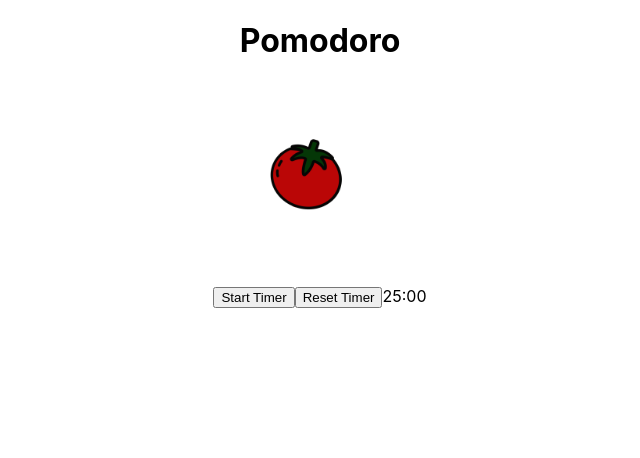
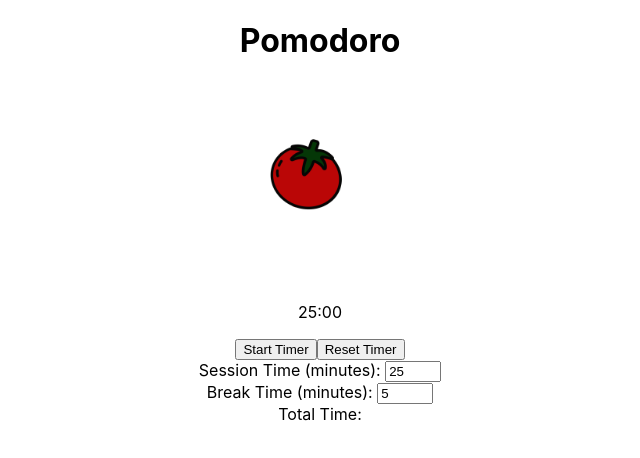
Before and after one commit to adi868/Pomodoro, a React (Create React App) app in the folder pomodoro/: page / in a window 1280 px wide. Shown: the top 458 px of the page, without its empty margins (320-960 px from the left). Built offline with nearby package versions, Linux system fonts and the light colour scheme.

Commit message:
Update App.js

```diff
--- a/pomodoro/src/App.js
+++ b/pomodoro/src/App.js
@@ -1,17 +1,19 @@
-import {useEffect, useState} from 'react';
-import './App.scss';
-import tomato from './tomato.gif';
-import tone from './tone.mp3';
+import { useEffect, useState } from "react";
+import "./App.scss";
+import tomato from "./tomato.gif";
+import tone from "./tone.mp3";
 
 function Pomodoro() {
-  let [timer, setTimer] = useState(1500) //25 minutes in seconds
-  //customize number of minutes to something else. input field
+  const [sessionTime, setSessionTime] = useState(25); //set default session time
+  let [timer, setTimer] =  useState(sessionTime * 60); // Convert session time to milliseconds, which will later be converted back to min & sec
   let [paused, setPaused] = useState(true);
   const [isTimerUp, setIsTimerUp] = useState(false);
+  //for session input fields
 
-
-  //TODO: add sound effects and message when the timer is over
   //TODO: add music options in the background for studying from the spotify API?
+  //TODO: after working session is over, add timer for 5 minute break session
+  //TODO: ability to change the minutes in both before starting--session and break
+  //TODO: auto restart timer? set total study time period--to determine to auto loop or not
 
   //this
   useEffect(() => {
@@ -30,17 +32,15 @@ function Pomodoro() {
   }, [paused]);
   //returned cleanup clears the interval when the component unmounts. useEffect with a cleanup function returned = componentWillUnmount. whenever the paused state changes, the effect is triggered--tied to toggle play
 
-
-function togglePlay(){
+  function togglePlay() {
     //always use the setter function to update the state value. trigger rerender of the component with the updated state value.
-  setPaused(!paused)
+    setPaused(!paused);
   }
 
-
-function resetTimer(){
+  function resetTimer() {
     setTimer(1500);
-  setPaused(true)
-  setIsTimerUp(false)
+    setPaused(true);
+    setIsTimerUp(false);
   }
 
   useEffect(() => {
@@ -52,17 +52,32 @@ useEffect(() => {
   }, [timer]);
   //timer as a dependency, event only triggered when the timer value changes. will update isTimerUp when the timer reaches zero
 
+  function convertMsToMinutesAndSeconds(ms) {
+    const minutes = Math.floor(ms / 60);
+    const seconds = Math.floor(ms % 60);
+    return (
+      minutes.toString().padStart(2, "0") +
+      ":" +
+      seconds.toString().padStart(2, "0")
+    );
+  }
   const playSound = () => {
     //html audio element api
     const audio = new Audio(tone);
     audio.play();
+  };
+
+  const handleInputChange = (e) => {
+    const inputValue = parseInt(e.target.value);
+
+    if (!isNaN(inputValue)) {
+      setSessionTime(inputValue);
+      setTimer(inputValue * 60)
+      setIsTimerUp(false)
     }
+  };
 
-function convertMsToMinutesAndSeconds(ms) {
-  const minutes = Math.floor(ms / 60);
-  const seconds = Math.floor(ms % 60);
-  return minutes.toString().padStart(2, '0') + ':' + seconds.toString().padStart(2, '0')
-}
+  function handleBreak() {}
 
   return (
     <div className="App">
@@ -70,10 +85,40 @@ function convertMsToMinutesAndSeconds(ms) {
         <h1>Pomodoro</h1>
         <img width="200" src={tomato} className="tomato" alt="tomato" />
         <div className="container">
-          <button onClick={togglePlay}>{paused ? 'Start Timer' : 'Stop Timer'}</button>
+          <p>{convertMsToMinutesAndSeconds(timer)}</p>
+          <button onClick={togglePlay}>
+            {paused ? "Start Timer" : "Stop Timer"}
+          </button>
           <button onClick={resetTimer}>Reset Timer</button>
-          <span>{convertMsToMinutesAndSeconds(timer)}</span>
           {isTimerUp && <div className="banner">Timer is up!</div>}
+          <div className="session">
+            <label htmlFor="sessionTime">Session Time (minutes): </label>
+            <input
+              name="sessionTime"
+              id="sessionTime"
+              type="number"
+              min="0"
+              max="60"
+              step="5"
+              value={sessionTime}
+              onChange={handleInputChange}
+            />
+          </div>
+          <div className="break">
+            <label htmlFor="breakTime">Break Time (minutes): </label>
+            <input
+              value="5"
+              step="5"
+              max="30"
+              min="1"
+              type="number"
+              name="breakTime"
+              id="breakTime"
+              onChange={handleBreak}
+            />
+          </div>
+
+          <span>Total Time:</span>
         </div>
       </div>
       <footer></footer>
```
Lines whose indentation alone changed are shown as unchanged.
